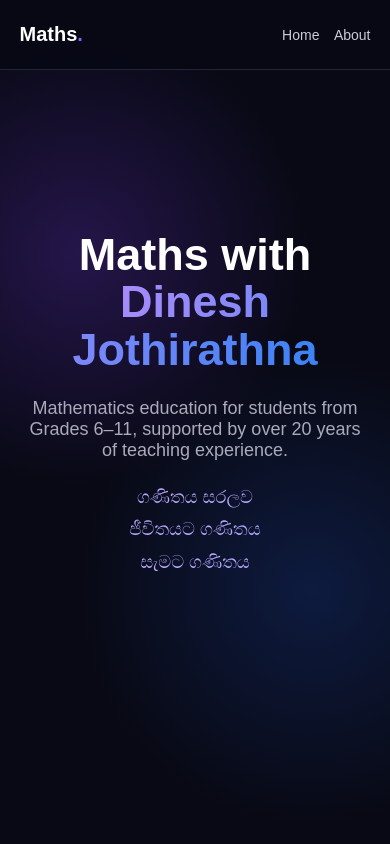
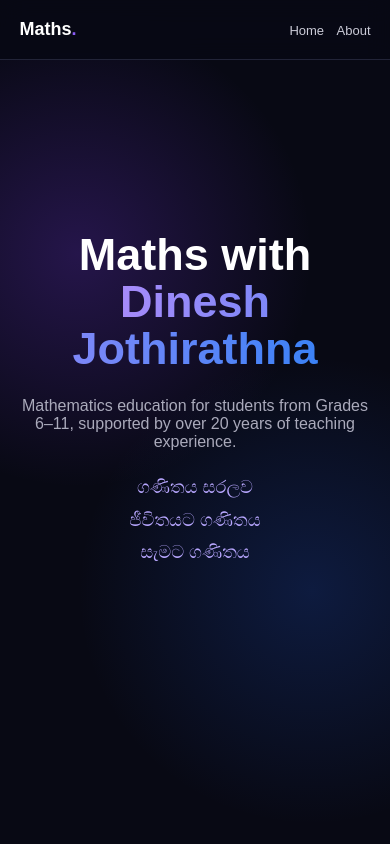
Before and after one commit to Thizo0506/Maths-with-Dinesh, a plain HTML site: page index.html in a window 390 px wide. Shown: the top 844 px of the page. Drawn offline with Linux system fonts and the light colour scheme.

Commit message:
Update index.html

```diff
--- a/index.html
+++ b/index.html
@@ -274,19 +274,40 @@
 
     nav {
         padding: 0 5%;
+        height: 60px;
+    }
+
+    .logo {
+        font-size: 18px;
     }
 
     nav a {
-                margin-left: 10px;
-                font-size: 14px;
+        margin-left: 8px;
+        font-size: 13px;
     }
 
     .cards {
         grid-template-columns: 1fr;
     }
 
+    .hero {
+        padding-top: 90px;
+    }
+
     .hero h1 {
         font-size: 45px;
+    }
+
+    .hero p {
+        font-size: 16px;
+    }
+
+    .sinhala-section-title {
+        font-size: 32px;
+    }
+
+    .sinhala-card-title {
+        font-size: 20px;
     }
 }
 
```
Lines whose indentation alone changed are shown as unchanged.
